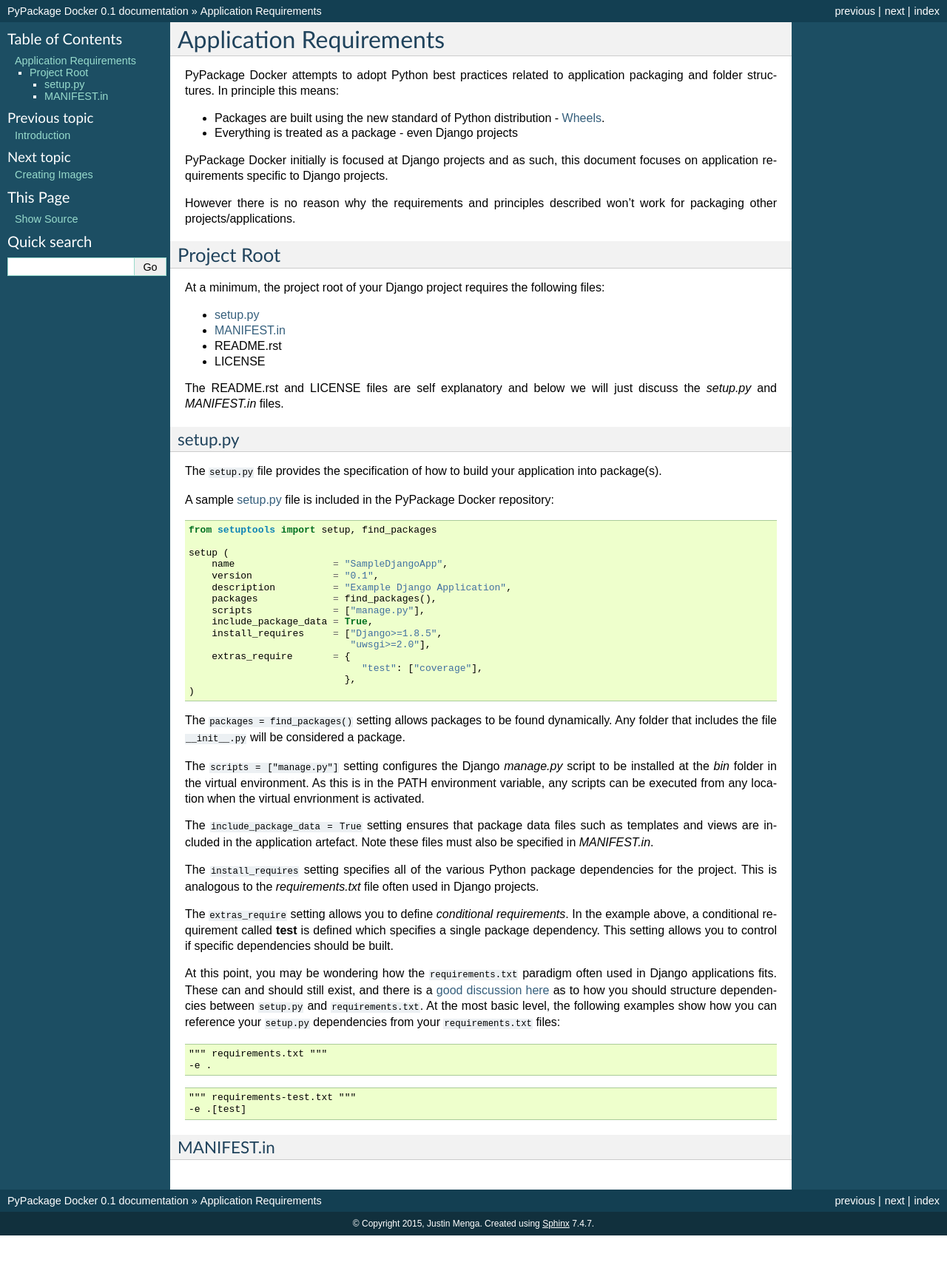
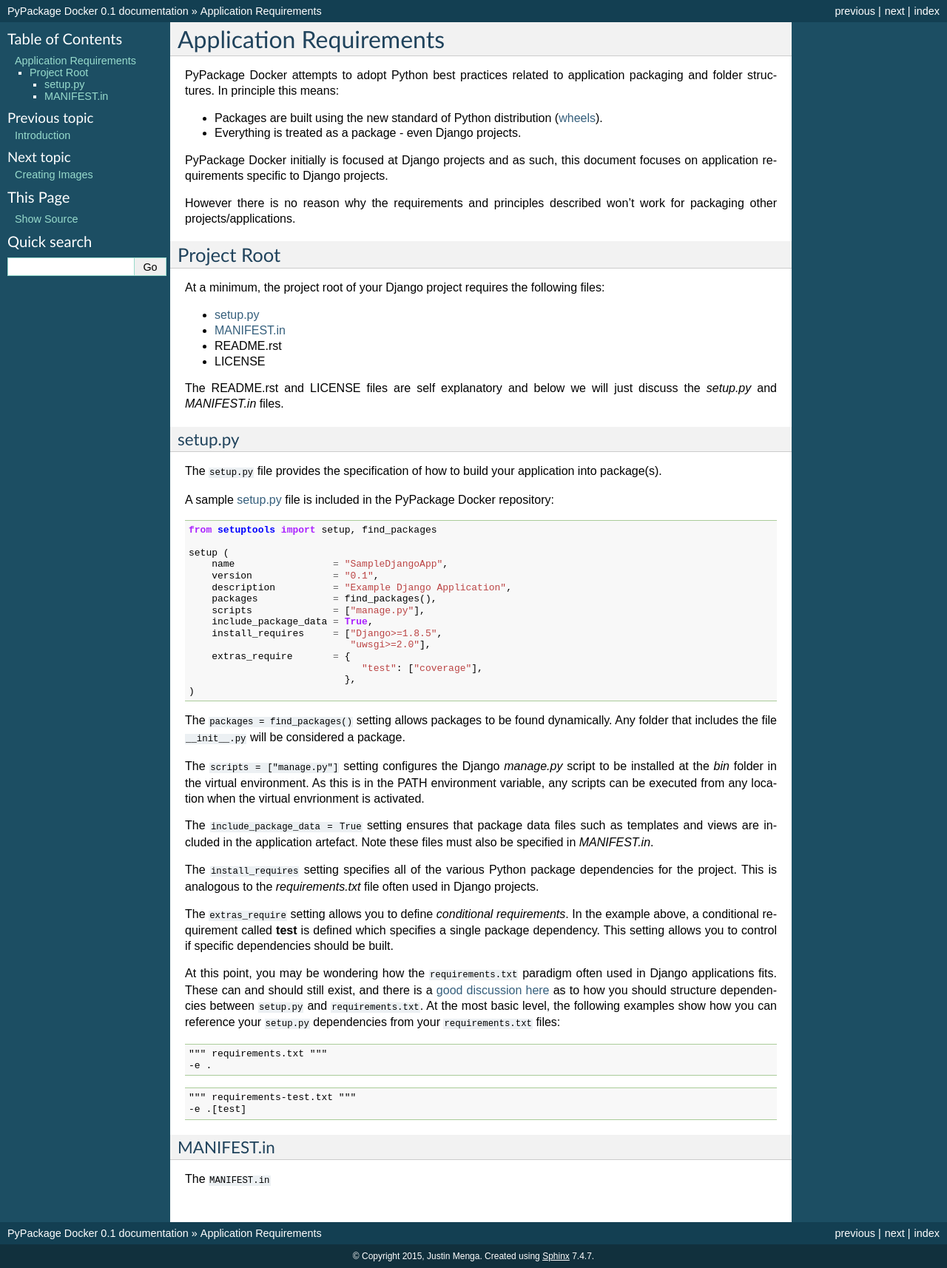
Before and after one commit to cloudhotspot/pypackage-docker, a Sphinx documentation site: the page built from docs/application_requirements.rst, in a window 1280 px wide. Shown: the whole page at 74% size. Built offline with Sphinx 7.4.7, drawn with Linux system fonts in a browser that asks for light colours; before the commit the page ends 1670 px from its top, so only the background shows below that.

Commit message:
Test different pygments style

```diff
--- a/docs/application_requirements.rst
+++ b/docs/application_requirements.rst
@@ -23,6 +23,7 @@
 The README.rst and LICENSE files are self explanatory and below we will just discuss the `setup.py` and `MANIFEST.in` files.
 
 .. _setup.py:
+
 setup.py
 ~~~~~~~~
 
@@ -69,13 +70,16 @@
   -e .[test]
 
 .. _MANIFEST.in:
+
 MANIFEST.in
 ~~~~~~~~~~~
 
+The ``MANIFEST.in``
 
 
+.. |wheels_link| raw:: html
 
-.. _Wheels: http://wheel.readthedocs.org/en/latest/
+  <a href="http://wheel.readthedocs.org/en/latest/" target="_blank">wheels</a>
 
 .. |good_discussion_here| raw:: html
 
--- a/docs/conf.py
+++ b/docs/conf.py
@@ -92,7 +92,7 @@
 #show_authors = False
 
 # The name of the Pygments (syntax highlighting) style to use.
-pygments_style = 'sphinx'
+pygments_style = 'emacs'
 
 # A list of ignored prefixes for module index sorting.
 #modindex_common_prefix = []
```
Also changed, not shown: other parts of docs/application_requirements.rst (+2 -2 lines).
